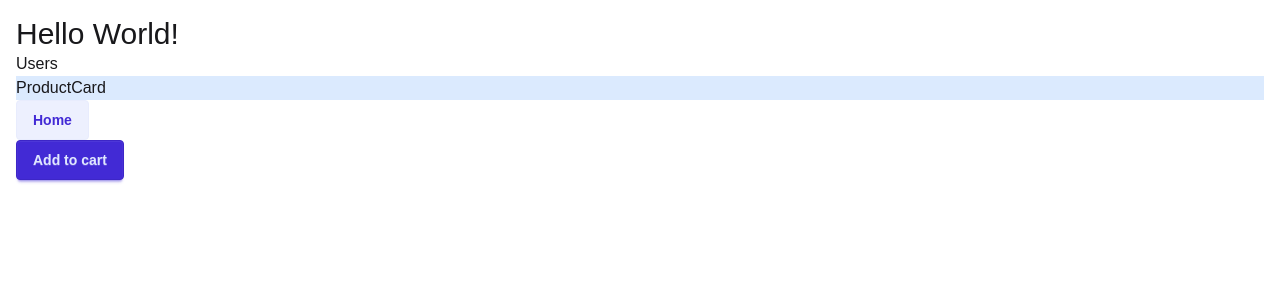
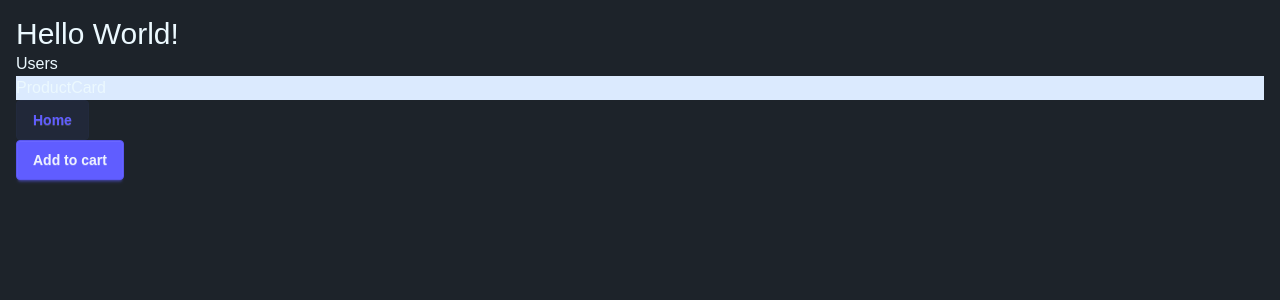
Before and after one commit to Alanimustafa/LRN-NEXTJS-MOSH, a Next.js app: page / in a window 1280 px wide. Shown: the top 300 px of the page. Built offline with nearby package versions, Linux system fonts and the light colour scheme.

Commit message:
Using nested page using params

```diff
--- a/app/layout.tsx
+++ b/app/layout.tsx
@@ -23,7 +23,7 @@
   children: React.ReactNode;
 }>) {
   return (
-    <html lang="en" data-theme="luxury">
+    <html lang="en" data-theme="dark">
       <body
         className={`${geistSans.variable} ${geistMono.variable} antialiased`}
       >
```
